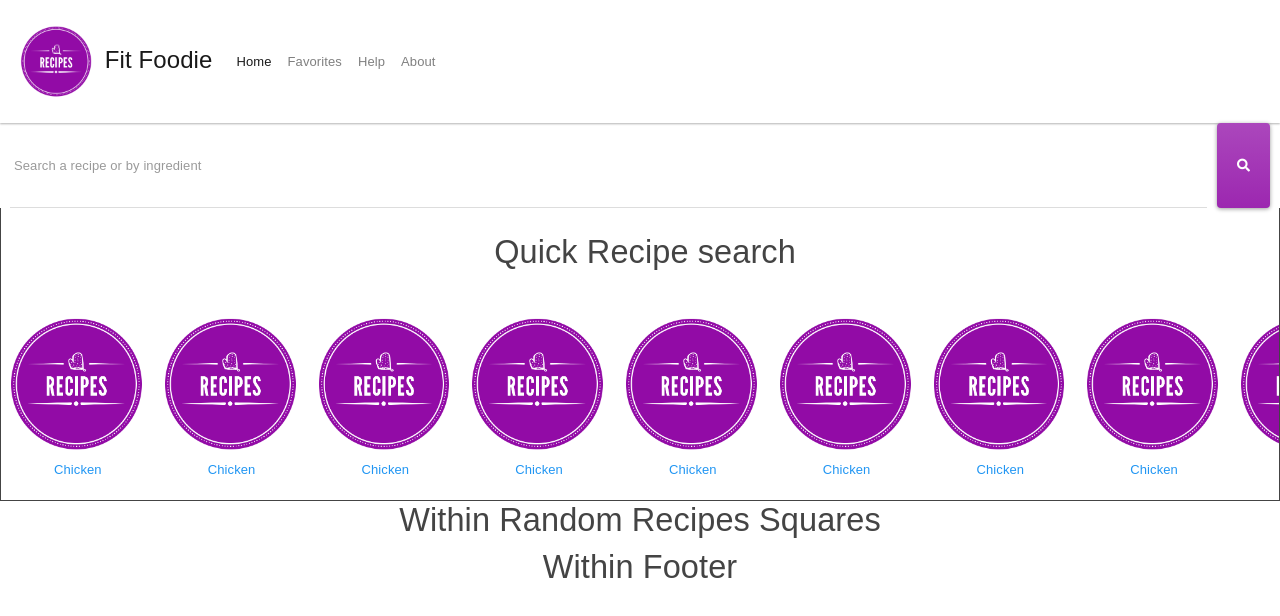
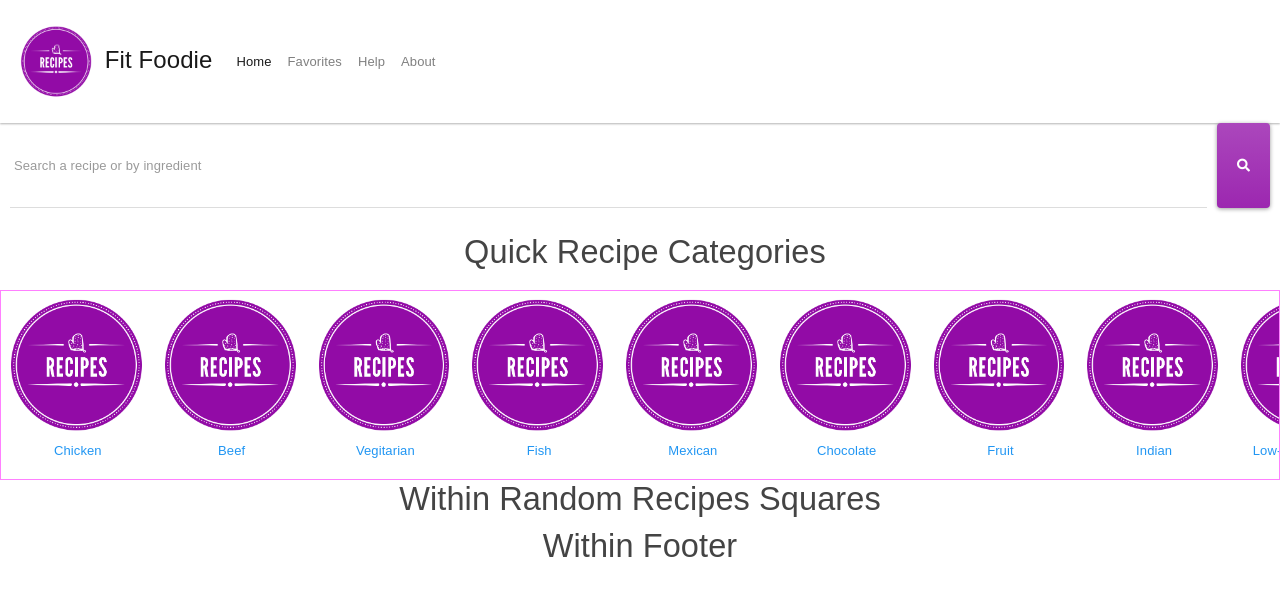
Before and after one commit to lex847/FitFoodie-RecipeSearch, a React (Create React App) app in the folder fitfoodie-recipesearch/: page / in a window 1280 px wide. Shown: the top 616 px of the page. Built offline with nearby package versions, Linux system fonts and the light colour scheme.

Commit message:
Styling quick links

```diff
--- a/fitfoodie-recipesearch/src/Components/QuickLinkCarousel/QuickLinks.css
+++ b/fitfoodie-recipesearch/src/Components/QuickLinkCarousel/QuickLinks.css
@@ -1,16 +1,16 @@
-.quicklinks-container {
-    border-style: solid;
-    border-width: 1px;
-    border-top: none;
-}
+
 
 #carousel {
     width: 100%;
     height: 190px;
-    margin-top: 30px;
+    margin-top: 10px;
 
     overflow: scroll;
     white-space:nowrap;
+
+    border-style: solid;
+    border-color: #ff80ff;
+    border-width: 1px;
 }
 
 #carousel .slide-pic {
--- a/fitfoodie-recipesearch/src/Components/QuickLinkCarousel/QuickLinks.js
+++ b/fitfoodie-recipesearch/src/Components/QuickLinkCarousel/QuickLinks.js
@@ -8,7 +8,7 @@ class QuickLinks extends Component {
             <div className="quicklinks-container">
                 <div className="row">
                     <div className="col-sm-12">
-                        <h1 className="quick-links-h1">Quick Recipe search</h1>
+                        <h1 className="quick-links-h1">Quick Recipe Categories</h1>
                     </div>
                 </div>
                 <div className="row">
@@ -23,67 +23,67 @@ class QuickLinks extends Component {
                             <div className="slide-pic">
                                 <a href="#">
                                     <img src={samplepic} className="pic" alt="example" /><br />
-                                    <p className="category-title">Chicken</p>
+                                    <p className="category-title">Beef</p>
                                 </a>
                             </div>
                             <div className="slide-pic">
                                 <a href="#">
                                     <img src={samplepic} className="pic" alt="example" /><br />
-                                    <p className="category-title">Chicken</p>
+                                    <p className="category-title">Vegitarian</p>
                                 </a>
                             </div>
                             <div className="slide-pic">
                                 <a href="#">
                                     <img src={samplepic} className="pic" alt="example" /><br />
-                                    <p className="category-title">Chicken</p>
+                                    <p className="category-title">Fish</p>
                                 </a>
                             </div>
                             <div className="slide-pic">
                                 <a href="#">
                                     <img src={samplepic} className="pic" alt="example" /><br />
-                                    <p className="category-title">Chicken</p>
+                                    <p className="category-title">Mexican</p>
                                 </a>
                             </div>
                             <div className="slide-pic">
                                 <a href="#">
                                     <img src={samplepic} className="pic" alt="example" /><br />
-                                    <p className="category-title">Chicken</p>
+                                    <p className="category-title">Chocolate</p>
                                 </a>
                             </div>
                             <div className="slide-pic">
                                 <a href="#">
                                     <img src={samplepic} className="pic" alt="example" /><br />
-                                    <p className="category-title">Chicken</p>
+                                    <p className="category-title">Fruit</p>
                                 </a>
                             </div>
                             <div className="slide-pic">
                                 <a href="#">
                                     <img src={samplepic} className="pic" alt="example" /><br />
-                                    <p className="category-title">Chicken</p>
+                                    <p className="category-title">Indian</p>
                                 </a>
                             </div>
                             <div className="slide-pic">
                                 <a href="#">
                                     <img src={samplepic} className="pic" alt="example" /><br />
-                                    <p className="category-title">Chicken</p>
+                                    <p className="category-title">Low-calorie Desert</p>
                                 </a>
                             </div>
                             <div className="slide-pic">
                                 <a href="#">
                                     <img src={samplepic} className="pic" alt="example" /><br />
-                                    <p className="category-title">Chicken</p>
+                                    <p className="category-title">Breakfast</p>
                                 </a>
                             </div>
                             <div className="slide-pic">
                                 <a href="#">
                                     <img src={samplepic} className="pic" alt="example" /><br />
-                                    <p className="category-title">Chicken</p>
+                                    <p className="category-title">Peanut Butter</p>
                                 </a>
                             </div>
                             <div className="slide-pic">
                                 <a href="#">
                                     <img src={samplepic} className="pic" alt="example" /><br />
-                                    <p className="category-title">Chicken</p>
+                                    <p className="category-title">Black Bean</p>
                                 </a>
                             </div>
                         </div>
```
